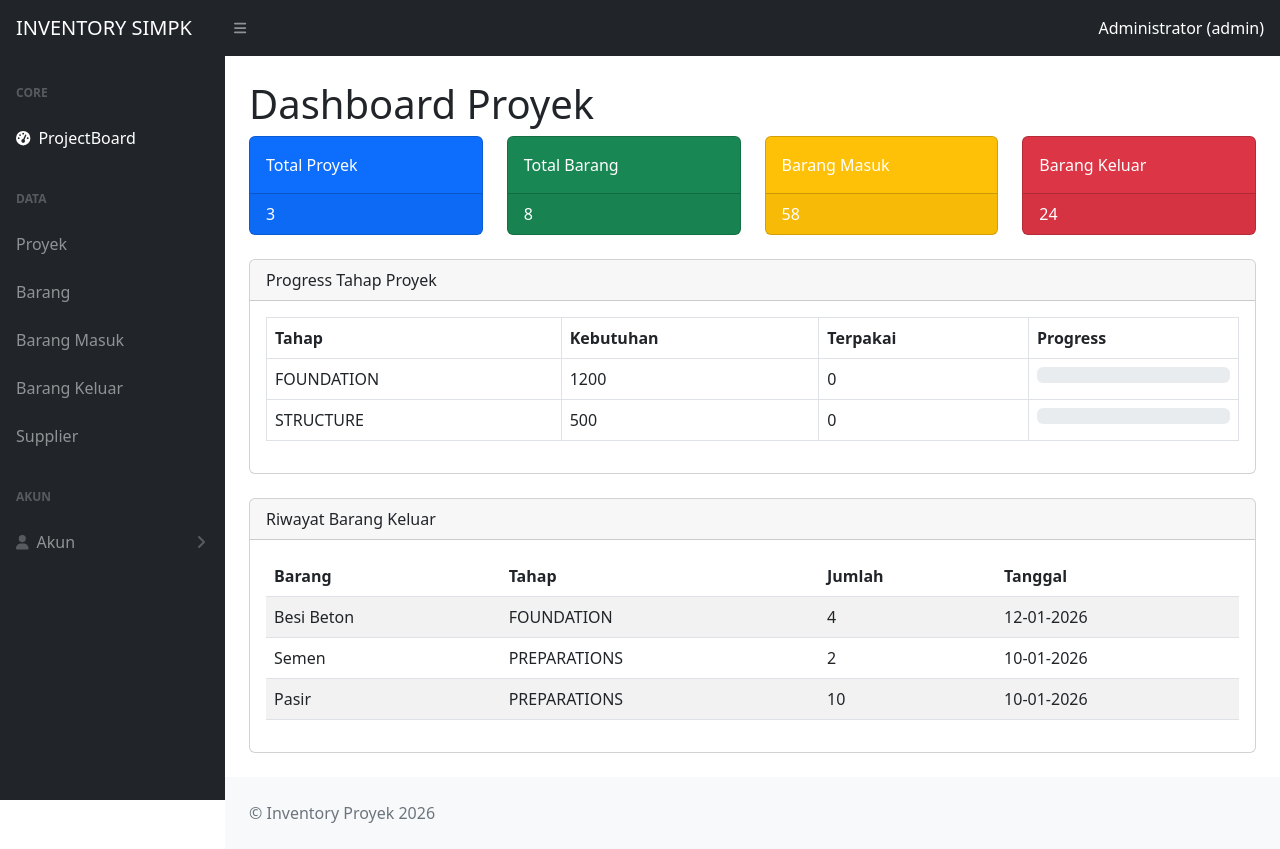
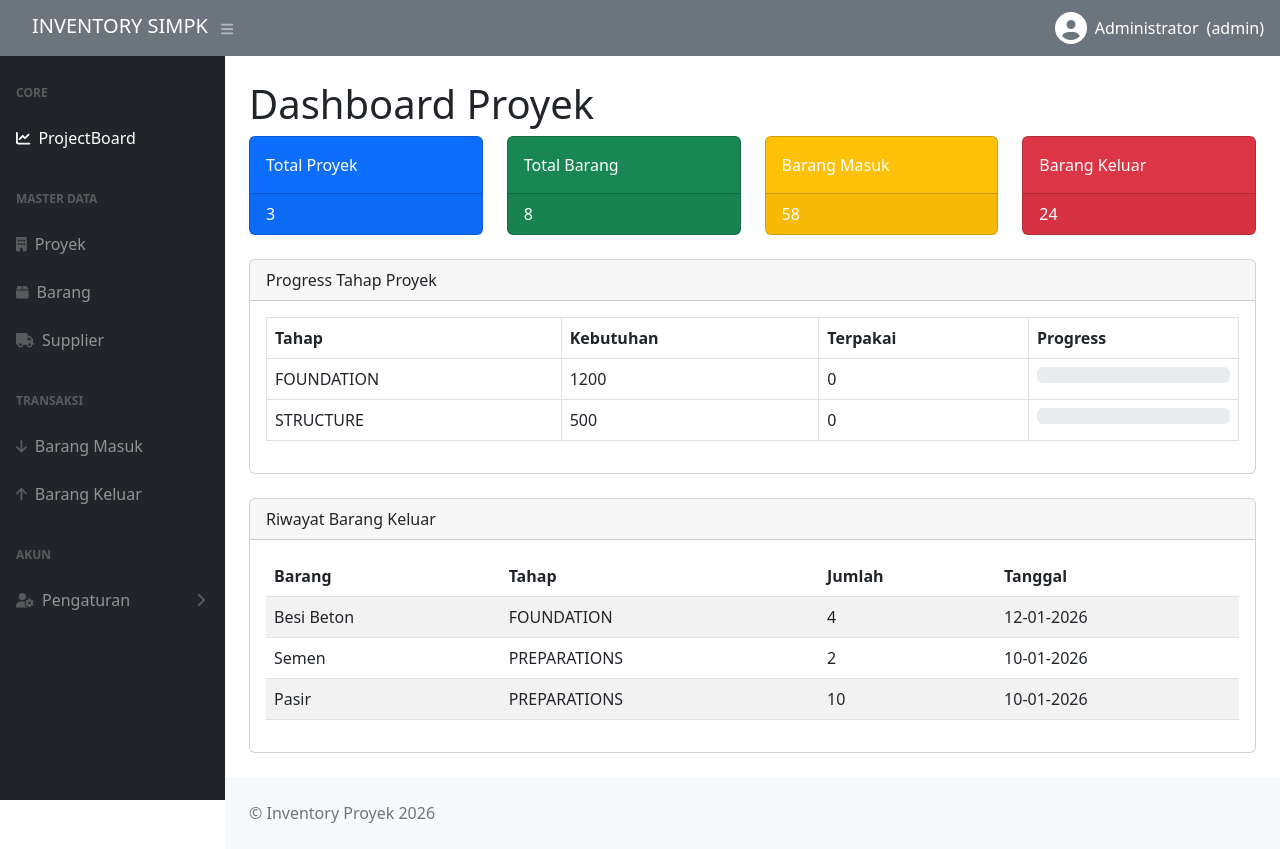
Before and after one commit to HafizArul/Inventory_Project, a PHP site: page /dashboard.php in a window 1280 px wide. Run offline with PHP 8.4, Linux system fonts and the light colour scheme; a user stored in the database is signed in; data comes from the database, SQL or seed files in the repository; some libraries are stand-ins or nearby versions.

Commit message:
Memperbaiki UI pada setiap halaman

```diff
--- a/dashboard.php
+++ b/dashboard.php
@@ -50,6 +50,7 @@ $log = mysqli_query($conn, "
 
 <!DOCTYPE html>
 <html lang="en">
+
 <head>
     <meta charset="utf-8">
     <title>Dashboard Proyek</title>
@@ -61,58 +62,14 @@ $log = mysqli_query($conn, "
 <body class="sb-nav-fixed">
 
     <!-- NAVBAR -->
-<nav class="sb-topnav navbar navbar-expand navbar-dark bg-dark">
-    <a class="navbar-brand ps-3" href="dashboard.php">INVENTORY SIMPK</a>
-    <button class="btn btn-link btn-sm order-1 order-lg-0 me-4" id="sidebarToggle">
-        <i class="fas fa-bars"></i>
-    </button>
+    <?php include 'navbar.php'; ?>
 
-    <div class="ms-auto text-white me-3">
-        <?= $_SESSION['nama'] ?? 'User'; ?> (<?= $_SESSION['role'] ?? 'user'; ?>)
-    </div>
-</nav>
 
     <div id="layoutSidenav">
 
         <!-- SIDEBAR -->
         <div id="layoutSidenav_nav">
-<nav class="sb-sidenav accordion sb-sidenav-dark" id="sidenavAccordion">
-<div class="sb-sidenav-menu">
-<div class="nav">
-
-<div class="sb-sidenav-menu-heading">Core</div>
-<a class="nav-link active" href="dashboard.php">
-    <div class="sb-nav-link-icon"><i class="fas fa-tachometer-alt"></i></div>
-    ProjectBoard
-</a>
-
-<div class="sb-sidenav-menu-heading">Data</div>
-<a class="nav-link" href="proyek.php">Proyek</a>
-<a class="nav-link" href="barang.php">Barang</a>
-<a class="nav-link" href="masuk.php">Barang Masuk</a>
-<a class="nav-link" href="keluar.php">Barang Keluar</a>
-<a class="nav-link" href="supplier.php">Supplier</a>
-
-<div class="sb-sidenav-menu-heading">Akun</div>
-<a class="nav-link collapsed" href="#"
-   data-bs-toggle="collapse"
-   data-bs-target="#collapseAuth">
-   <div class="sb-nav-link-icon"><i class="fas fa-user"></i></div>
-   Akun
-   <div class="sb-sidenav-collapse-arrow"><i class="fas fa-angle-down"></i></div>
-</a>
-
-<div class="collapse" id="collapseAuth" data-bs-parent="#sidenavAccordion">
-<nav class="sb-sidenav-menu-nested nav">
-    <a class="nav-link" href="profile.php">Profil</a>
-    <a class="nav-link" href="password.php">Ganti Password</a>
-    <a class="nav-link text-danger" href="logout.php">Logout</a>
-</nav>
-</div>
-
-</div>
-</div>
-</nav>
+            <?php include 'sidebar.php'; ?>
         </div>
 
         <!-- CONTENT -->
@@ -123,10 +80,30 @@ $log = mysqli_query($conn, "
 
                 <!-- CARD -->
                 <div class="row">
-<div class="col-md-3"><div class="card bg-primary text-white mb-4"><div class="card-body">Total Proyek</div><div class="card-footer"><?= $total_proyek ?></div></div></div>
-<div class="col-md-3"><div class="card bg-success text-white mb-4"><div class="card-body">Total Barang</div><div class="card-footer"><?= $total_barang ?></div></div></div>
-<div class="col-md-3"><div class="card bg-warning text-white mb-4"><div class="card-body">Barang Masuk</div><div class="card-footer"><?= $barang_masuk ?></div></div></div>
-<div class="col-md-3"><div class="card bg-danger text-white mb-4"><div class="card-body">Barang Keluar</div><div class="card-footer"><?= $barang_keluar ?></div></div></div>
+                    <div class="col-md-3">
+                        <div class="card bg-primary text-white mb-4">
+                            <div class="card-body">Total Proyek</div>
+                            <div class="card-footer"><?= $total_proyek ?></div>
+                        </div>
+                    </div>
+                    <div class="col-md-3">
+                        <div class="card bg-success text-white mb-4">
+                            <div class="card-body">Total Barang</div>
+                            <div class="card-footer"><?= $total_barang ?></div>
+                        </div>
+                    </div>
+                    <div class="col-md-3">
+                        <div class="card bg-warning text-white mb-4">
+                            <div class="card-body">Barang Masuk</div>
+                            <div class="card-footer"><?= $barang_masuk ?></div>
+                        </div>
+                    </div>
+                    <div class="col-md-3">
+                        <div class="card bg-danger text-white mb-4">
+                            <div class="card-body">Barang Keluar</div>
+                            <div class="card-footer"><?= $barang_keluar ?></div>
+                        </div>
+                    </div>
                 </div>
 
                 <!-- PROGRESS -->
@@ -153,7 +130,7 @@ $log = mysqli_query($conn, "
                                                 <div
                                                     class="progress-bar bg-success"
                                                     role="progressbar"
-                                style="width: <?= $p['persen'] > 100 ? '0%' : $p['persen'].'%'  ?>">
+                                                    style="width: <?= $p['persen'] > 100 ? '0%' : $p['persen'] . '%'  ?>">
                                                     <?= $p['persen'] ?>%
                                                 </div>
                                             </div>
@@ -171,7 +148,14 @@ $log = mysqli_query($conn, "
                     <div class="card-header">Riwayat Barang Keluar</div>
                     <div class="card-body">
                         <table class="table table-striped">
-<thead><tr><th>Barang</th><th>Tahap</th><th>Jumlah</th><th>Tanggal</th></tr></thead>
+                            <thead>
+                                <tr>
+                                    <th>Barang</th>
+                                    <th>Tahap</th>
+                                    <th>Jumlah</th>
+                                    <th>Tanggal</th>
+                                </tr>
+                            </thead>
                             <tbody>
                                 <?php while ($l = mysqli_fetch_assoc($log)) { ?>
                                     <tr>
@@ -200,4 +184,5 @@ $log = mysqli_query($conn, "
     <script src="https://cdn.jsdelivr.net/npm/bootstrap@5.2.3/dist/js/bootstrap.bundle.min.js"></script>
     <script src="js/scripts.js"></script>
 </body>
+
 </html>
--- a/navbar.php
+++ b/navbar.php
@@ -1,8 +1,20 @@
 <link rel="stylesheet" href="https://cdnjs.cloudflare.com/ajax/libs/font-awesome/6.5.1/css/all.min.css">
 
-<nav class="sb-topnav navbar navbar-expand navbar-dark bg-dark">
-    <a class="navbar-brand ps-3" href="dashboard.php">INVENTORY SIMPK</a>
-    <button class="btn btn-link btn-sm order-1 order-lg-0 me-4 me-lg-0" id="sidebarToggle">
-        <i class="fas fa-bars"></i>
-    </button>
+<nav class="sb-topnav navbar navbar-expand navbar-dark bg-secondary d-flex justify-content-between p-3">
+    <div>
+        <a class="navbar-brand ps-3" href="dashboard.php">INVENTORY SIMPK</a>
+        <button class="btn btn-link btn-sm order-1 order-lg-0 me-4 me-lg-0" id="sidebarToggle">
+            <i class="fas fa-bars"></i>
+        </button>
+    </div>
+    <!-- USER INFO -->
+    <div class="sidebar-user text-white">
+        <div class="d-flex align-items-center gap-2">
+            <i class="fas fa-user-circle fa-2x"></i>
+            <div class="d-flex gap-2">
+                <div class="name"><?= $_SESSION['nama'] ?? 'User'; ?></div>
+                <div class="role">(<?= $_SESSION['role'] ?? 'user'; ?>)</div>
+            </div>
+        </div>
+    </div>
 </nav>
--- a/sidebar.php
+++ b/sidebar.php
@@ -6,33 +6,49 @@ if (session_status() === PHP_SESSION_NONE) {
 
 <div id="layoutSidenav_nav">
     <nav class="sb-sidenav accordion sb-sidenav-dark" id="sidenavAccordion">
+
         <div class="sb-sidenav-menu">
+
+
             <div class="nav">
 
-<div class="sb-sidenav-menu-heading">User</div>
-<div class="px-3 mb-3 text-white small">
-    <div><i class="fas fa-user-circle"></i> <?= $_SESSION['nama'] ?? 'User'; ?></div>
-    <div class="text-muted"><?= $_SESSION['role'] ?? 'user'; ?></div>
-</div>
-
                 <div class="sb-sidenav-menu-heading">Core</div>
-<a class="nav-link active" href="dashboard.php">
-    <div class="sb-nav-link-icon"><i class="fas fa-tachometer-alt"></i></div>
+                <a class="nav-link <?= basename($_SERVER['PHP_SELF']) == 'dashboard.php' ? 'active' : '' ?>" href="dashboard.php">
+                    <div class="sb-nav-link-icon"><i class="fas fa-chart-line"></i></div>
                     ProjectBoard
                 </a>
 
-<div class="sb-sidenav-menu-heading">Data</div>
-<a class="nav-link" href="proyek.php">Proyek</a>
-<a class="nav-link" href="barang.php">Barang</a>
-<a class="nav-link" href="masuk.php">Barang Masuk</a>
-<a class="nav-link" href="keluar.php">Barang Keluar</a>
-<a class="nav-link" href="supplier.php">Supplier</a>
+                <div class="sb-sidenav-menu-heading">Master Data</div>
+                <a class="nav-link <?= basename($_SERVER['PHP_SELF']) == 'proyek.php' ? 'active' : '' ?>" href="proyek.php">
+                    <div class="sb-nav-link-icon"><i class="fas fa-building"></i></div>
+                    Proyek
+                </a>
+                <a class="nav-link <?= basename($_SERVER['PHP_SELF']) == 'barang.php' ? 'active' : '' ?>" href="barang.php">
+                    <div class="sb-nav-link-icon"><i class="fas fa-box"></i></div>
+                    Barang
+                </a>
+                <a class="nav-link <?= basename($_SERVER['PHP_SELF']) == 'supplier.php' ? 'active' : '' ?>" href="supplier.php">
+                    <div class="sb-nav-link-icon"><i class="fas fa-truck"></i></div>
+                    Supplier
+                </a>
+
+                <div class="sb-sidenav-menu-heading">Transaksi</div>
+                <a class="nav-link <?= basename($_SERVER['PHP_SELF']) == 'masuk.php' ? 'active' : '' ?>" href="masuk.php">
+                    <div class="sb-nav-link-icon"><i class="fas fa-arrow-down"></i></div>
+                    Barang Masuk
+                </a>
+                <a class="nav-link <?= basename($_SERVER['PHP_SELF']) == 'keluar.php' ? 'active' : '' ?>" href="keluar.php">
+                    <div class="sb-nav-link-icon"><i class="fas fa-arrow-up"></i></div>
+                    Barang Keluar
+                </a>
 
                 <div class="sb-sidenav-menu-heading">Akun</div>
                 <a class="nav-link collapsed" href="#" data-bs-toggle="collapse" data-bs-target="#collapseAuth">
                     <div class="sb-nav-link-icon"><i class="fas fa-user-cog"></i></div>
-    Pengaturan Akun
-    <div class="sb-sidenav-collapse-arrow"><i class="fas fa-angle-down"></i></div>
+                    Pengaturan
+                    <div class="sb-sidenav-collapse-arrow">
+                        <i class="fas fa-angle-down"></i>
+                    </div>
                 </a>
 
                 <div class="collapse" id="collapseAuth" data-bs-parent="#sidenavAccordion">
```
Also changed, not shown: css/sidebar_style.css (added, +56 -0 lines). Lines whose indentation alone changed are shown as unchanged.
